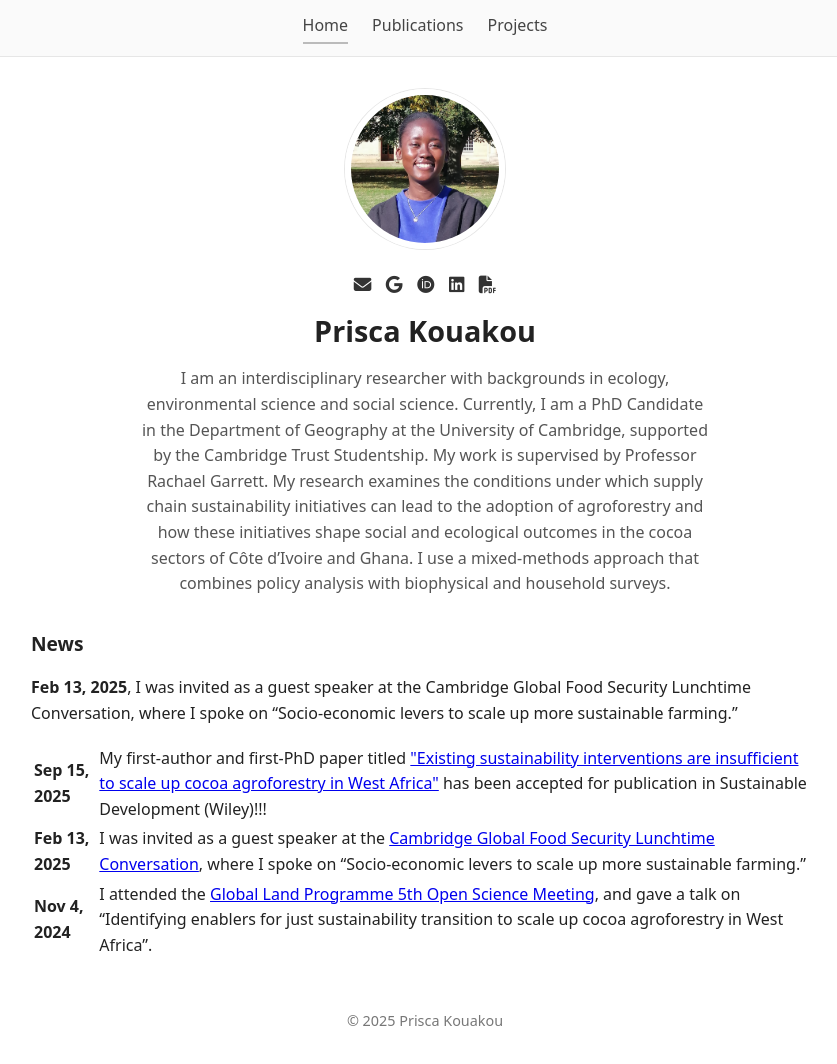
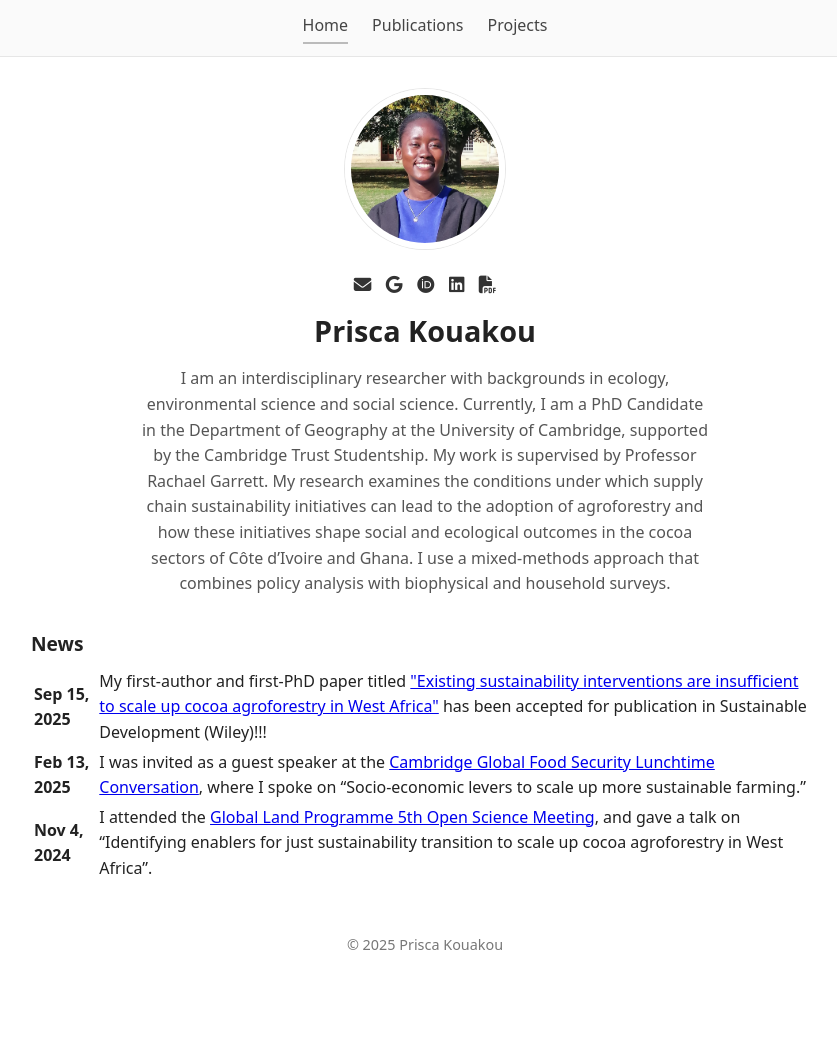
Before and after one commit to priscakmkouakou/priscakmkouakou.github.io, a Jekyll site: the page built from index.md, in a window 1280 px wide. Shown: the whole page, without its empty margins (215-1052 px from the left). Built offline with Jekyll 4.4.1, drawn with Linux system fonts in a browser that asks for light colours; after the commit the page ends 988 px from its top, so only the background shows below that.

Commit message:
Update index.md

```diff
--- a/index.md
+++ b/index.md
@@ -21,17 +21,18 @@ layout: default
 
 <div class="section">
   <h2>News</h2>
-  <p><strong>Feb 13, 2025</strong>,  I was invited as a guest speaker at the Cambridge Global Food Security Lunchtime Conversation, where I spoke on “Socio-economic levers to scale up more sustainable farming.”</p>
 
   <table>
    <tr>
     <td><strong>Sep 15, 2025</strong></td>
     <td>My first-author and first-PhD paper titled <a href="https://www.repository.cam.ac.uk/handle/1810/389512/">"Existing sustainability interventions are insufficient to scale up cocoa agroforestry in West Africa"</a> has been accepted for publication in Sustainable Development (Wiley)!!!</td>
   </tr>
+
   <tr>
     <td><strong>Feb 13, 2025</strong></td>
     <td>I was invited as a guest speaker at the <a href="https://www.globalfood.cam.ac.uk/events/lunchtime-conversation-socio-economic-levers-scale-more-sustainable-farming/">Cambridge Global Food Security Lunchtime Conversation</a>, where I spoke on “Socio-economic levers to scale up more sustainable farming.”</td>
   </tr>
+
   <tr>
     <td><strong>Nov 4, 2024</strong></td>
     <td>I attended the <a href="https://glp.earth/news-events/events/5th-open-science-meeting-pathways-sustainable-and-just-land-systems/">Global Land Programme 5th Open Science Meeting</a>, and gave a talk on “Identifying enablers for just sustainability transition to scale up cocoa agroforestry in West Africa”.</td>
```
